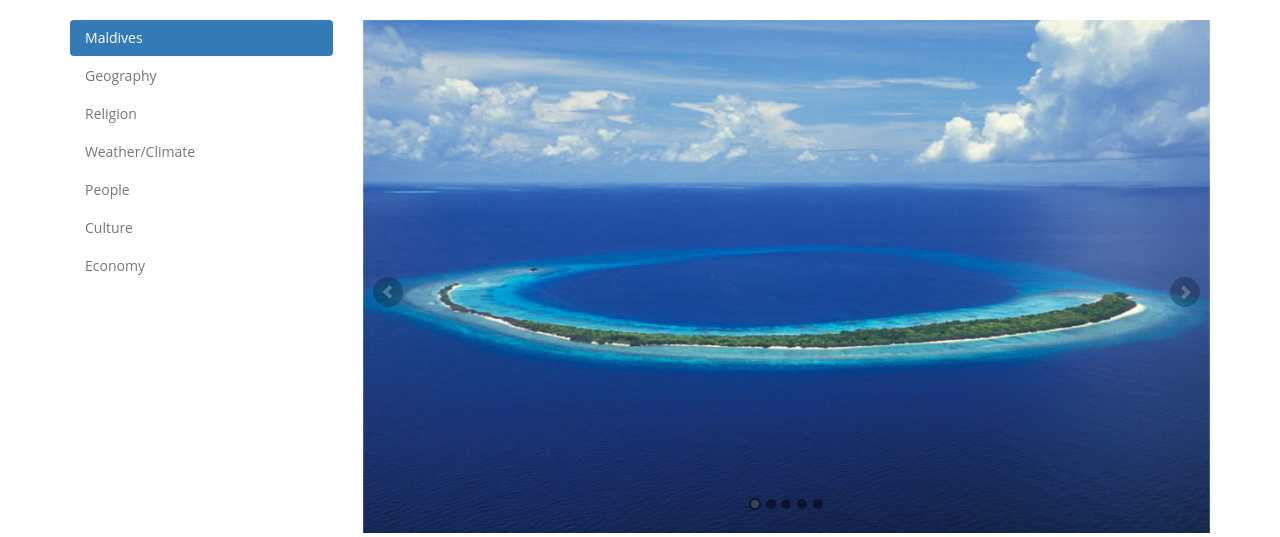
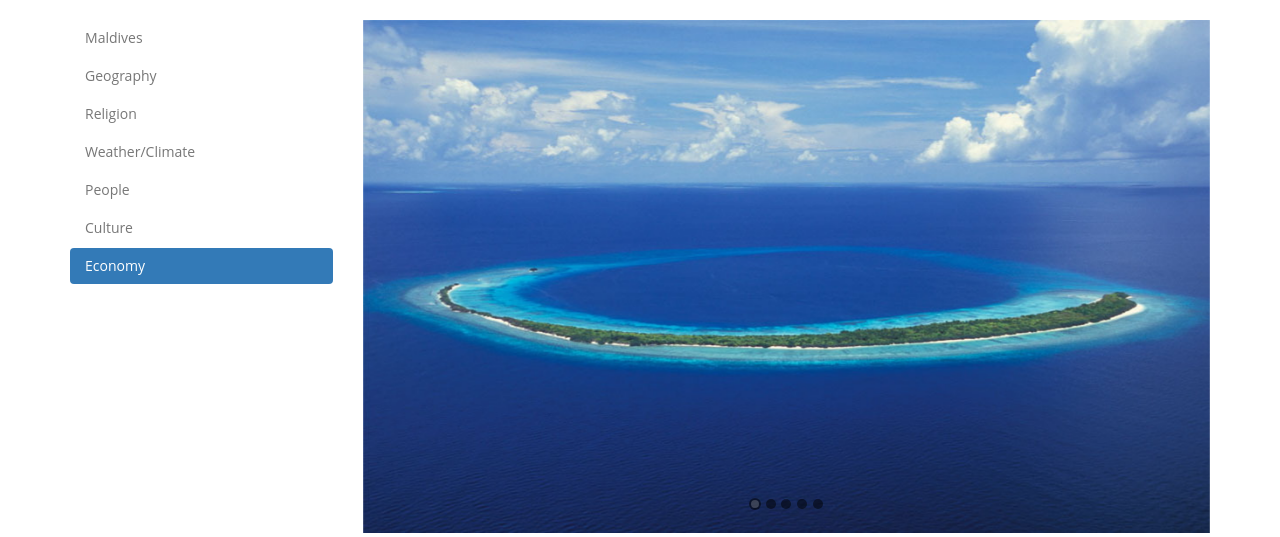
Before and after one commit to EddieLau0402/project_website, a PHP site: page /index.php?main=about_maldives in a window 1280 px wide. Shown: the part 113-650 px from the top of the page. Run offline with PHP 8.4, Linux system fonts and the light colour scheme; some web fonts are replaced.

Commit message:
Modify page "About Maldives", add side-bar in left wrapper. And modify effects of banner in home page and "About Maldives" page.

```diff
--- a/asset/css/index.css
+++ b/asset/css/index.css
@@ -1,20 +1,46 @@
 #top-banner {margin: 0 auto;}
 
+#top-banner, #about-maldives-slider {overflow: hidden;}
 #top-banner .carousel-control, #about-maldives-slider .carousel-control {
   width: 40px;
   height: 40px;
   margin: 0 10px;
   padding-top: 10px;
   background: rgba(0, 0, 0, 0.5);
+  color: rgba(255, 255, 255, 0.5);
+  text-align: center;
+  top: 50%;
   border-radius: 50%;
   -ms-border-radius: 50%; /* IE 9 */
   -moz-border-radius: 50%; /* Firefox 4 */
   -webkit-border-radius: 50%; /* Safari 和 Chrome */
   -o-border-radius: 50%; /* Opera */
-  text-align: center;
-  color: rgba(255, 255, 255, 0.5);
-  /*opacity: 1;*/
-  top: 50%;
+  transition: all 0.2s linear 0s;
+  -ms-transition: all 0.2s linear 0s; /* IE 9 */
+  -moz-transition: all 0.2s linear 0s; /* Firefox 4 */
+  -webkit-transition: all 0.2s linear 0s; /* Safari 和 Chrome */
+  -o-transition: color all 0.2s linear 0s; /* Opera */
+}
+#top-banner .carousel-control.left, #about-maldives-slider .carousel-control.left {
+  transform: translateX(-50px);
+  -ms-transform: translateX(-50px); /* IE 9 */
+  -moz-transform: translateX(-50px); /* Firefox 4 */
+  -webkit-transform: translateX(-50px); /* Safari 和 Chrome */
+  -o-transform: translateX(-50px); /* Opera */
+}
+#top-banner .carousel-control.right, #about-maldives-slider .carousel-control.right {
+  transform: translateX(50px);
+  -ms-transform: translateX(50px); /* IE 9 */
+  -moz-transform: translateX(50px); /* Firefox 4 */
+  -webkit-transform: translateX(50px); /* Safari 和 Chrome */
+  -o-transform: translateX(50px); /* Opera */
+}
+#top-banner:hover .carousel-control, #top-banner:focus .carousel-control, #about-maldives-slider:hover .carousel-control, #about-maldives-slider:focus .carousel-control {
+  transform: translateX(0px);
+  -ms-transform: translateX(0px); /* IE 9 */
+  -moz-transform: translateX(0px); /* Firefox 4 */
+  -webkit-transform: translateX(0px); /* Safari 和 Chrome */
+  -o-transform: translateX(0px); /* Opera */
 }
 #top-banner .carousel-inner {max-height: 600px;}
 #top-banner .carousel-indicators {
@@ -46,6 +72,10 @@
   padding-top: 8px;
   font-size: 14px;
 }
+#about-maldives-slider .carousel-control {
+  /*opacity: 0;*/
+}
+
 #about-maldives-slider .carousel-indicators li {
   padding: 2px;
   background-color: rgba(0, 0, 0, 0.5);
@@ -63,6 +93,9 @@
   -o-border-radius: 50%; /* Opera */
 }
 
+#left-column .side-bar {width: 263px;}
+#left-column .side-bar.affix {top: 20px;}
+
 #container .content {margin: 20px auto;}
 #container section {padding: 10px 0;}
 #container section h3 {
--- /dev/null
+++ b/asset/js/about_maldives.js
@@ -0,0 +1,6 @@
+$(function() {
+	$("body").attr({
+		'data-target': "#left-column",
+		'data-spy': "scroll",
+	});
+});
--- a/header.php
+++ b/header.php
@@ -8,7 +8,7 @@
   <div class="container">
     <!-- Logo -->
     <div id="logo" class="col-lg-2 col-md-2 col-sm-2 col-xs-12">
-      <a href="#"></a>
+      <a href="index.php"></a>
     </div>
 
     <!-- Nav-bar -->
--- a/index.php
+++ b/index.php
@@ -17,8 +17,8 @@ $page = strtolower(trim($_GET['main']));
 switch ($page) {
 	case 'about_maldives':
 		$display = array(
-			'cssFiles' => array('index.css'),
-			'jsFiles' => array(),
+			'cssFiles' => array("index.css"),
+			'jsFiles' => array("about_maldives.js"),
 			'page' => "about_maldives.php",
 		);
 		break;
```
Also changed, not shown: pages/about_maldives.php (+17 -17 lines), 1 other file.
